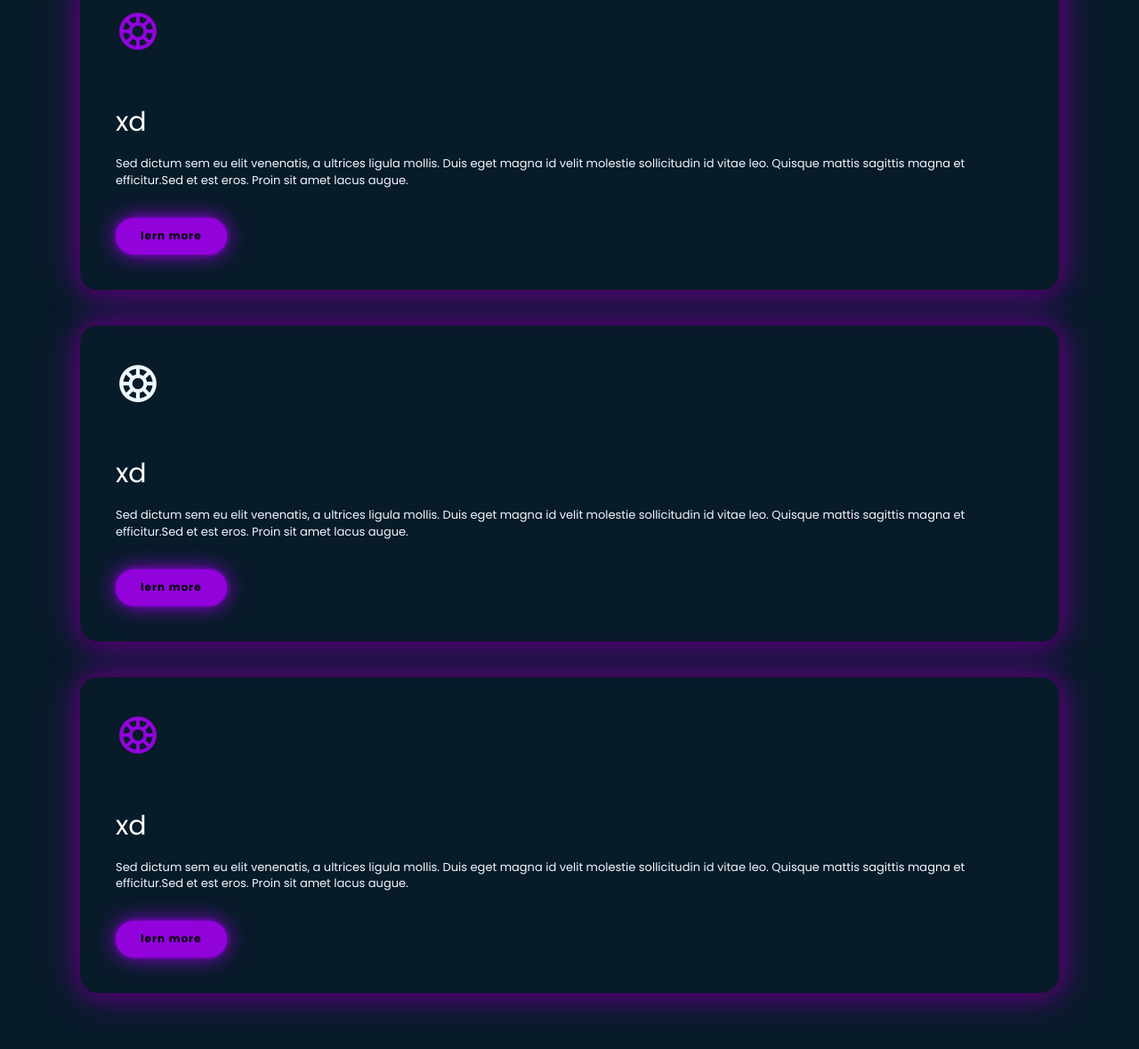
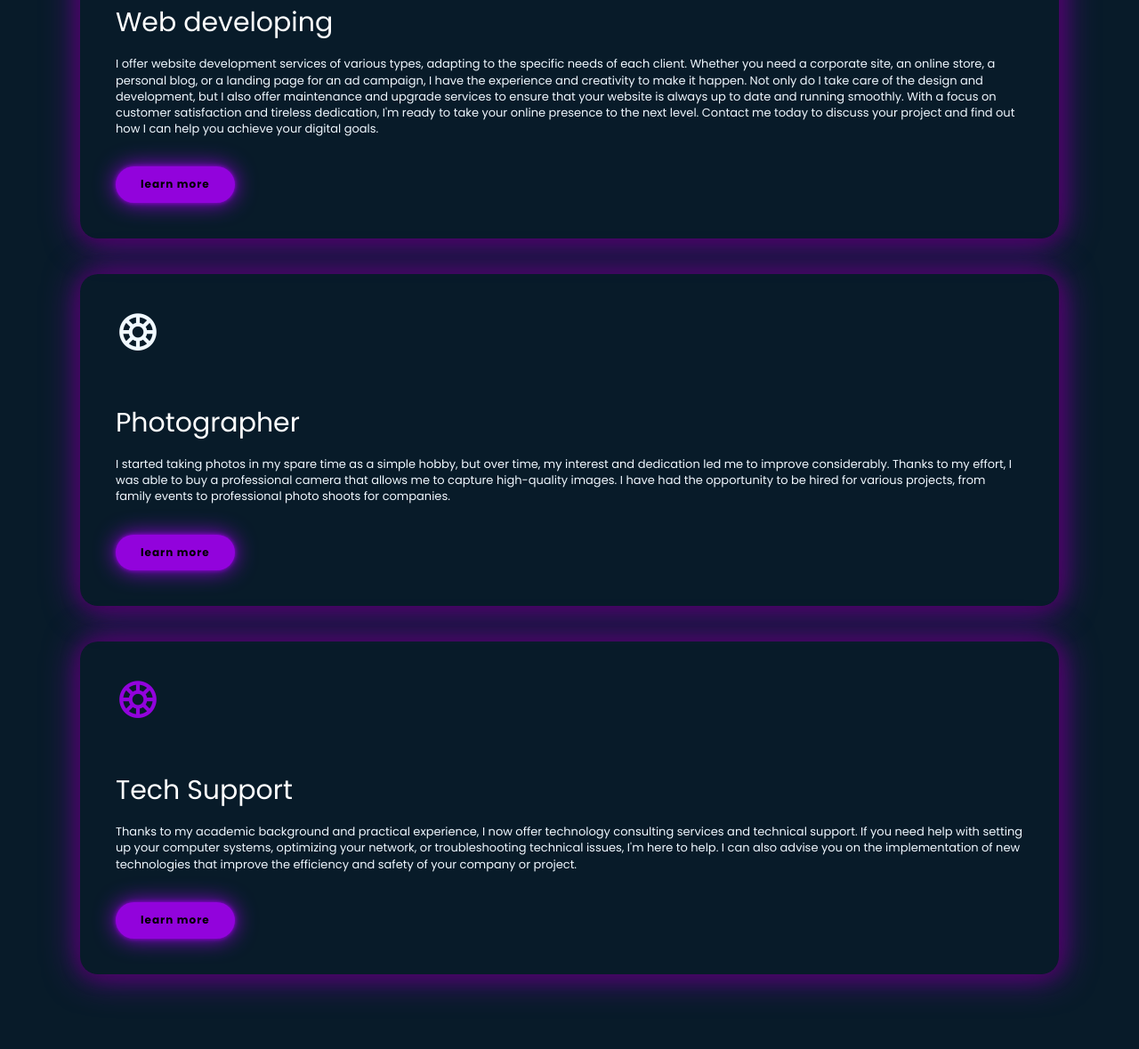
Before and after one commit to octarusconi/Pagina-WEB-lab-compu, a plain HTML site: page about.html in a window 1280 px wide. Shown: the part 1223-2402 px from the top of the page at 89% size. Drawn offline with nearby package versions, Linux system fonts and the light colour scheme.

```diff
--- a/about.html
+++ b/about.html
@@ -25,12 +25,13 @@
         </header>
         <section class="about" id="about">
             <div class="about-img">
-                <img src="resources/titocalderon.png">
+                <img src="resources/fotoperfil.jpg">
             </div>
             <div class="about-text">
                 <h2>About<span>Me</span></h2>
                 <h4>Informaric Engineering Student!</h4>
-                <p>Lorem ipsum dolor sit amet, consectetur adipiscing elit. Ut lacinia consequat convallis. Suspendisse vel convallis risus, id eleifend nunc. Pellentesque imperdiet, diam a efficitur convallis, massa massa tincidunt nisl, bibendum consequat sem odio vitae justo. Praesent sed faucibus sem, in commodo lectus. Fusce quis nisi mattis, ultricies ante eu, convallis ipsum. Integer vitae sem non eros imperdiet viverra quis vel mi. In dolor elit, hendrerit sit amet sem sit amet, hendrerit lacinia velit. Fusce risus ante, vehicula sit amet nulla id, rutrum condimentum eros. Class aptent taciti sociosqu ad litora torquent per conubia nostra, per inceptos himenaeos.  </p>
+                <p>My name is Matias Karlsson, I am 22 years old and I am from the city of Santa Fe, Argentina.I am a passionate Full Stack developer with a specialized focus on the frontend. With good knowledge in Java, Hibernate and Spring Boot, I have built a robust technical foundation that allows me to design and develop scalable and efficient solutions. In my free time i take good photos and do tech support.
+                  </p>
                 <a href="#" class="btn-box">More About Me</a>
             </div>
         </section>
@@ -41,23 +42,25 @@
                     <div class="services-list">
                         <div>
                            <i class='bx bx-color' style='color: #9203dc' ></i>
-                           <h2>xd</h2>
-                           <p>Sed dictum sem eu elit venenatis, a ultrices ligula mollis. Duis eget magna id velit molestie sollicitudin id vitae leo. Quisque mattis sagittis magna et efficitur.Sed et est eros. Proin sit amet lacus augue.</p>
-                                <a href="#" class="read">lern more</a>
+                           <h2>Web developing</h2>
+                           <p>I offer website development services of various types, adapting to the specific needs of each client. Whether you need a corporate site, an online store, a personal blog, or a landing page for an ad campaign, I have the experience and creativity to make it happen.
+                            Not only do I take care of the design and development, but I also offer maintenance and upgrade services to ensure that your website is always up to date and running smoothly. With a focus on customer satisfaction and tireless dedication, I'm ready to take your online presence to the next level. Contact me today to discuss your project and find out how I can help you achieve your digital goals.
+                           </p>
+                                <a href="#" class="read">learn more</a>
                         </div>
                         <div>
                             <i class='bx bx-color'></i>
-                            <h2>xd</h2>
-                            <p>Sed dictum sem eu elit venenatis, a ultrices ligula mollis. Duis eget magna id velit molestie sollicitudin id vitae leo. Quisque mattis sagittis magna et efficitur.Sed et est eros. Proin sit amet lacus augue.</p>
-                                 <a href="#" class="read">lern more</a>
+                            <h2>Photographer</h2>
+                            <p>I started taking photos in my spare time as a simple hobby, but over time, my interest and dedication led me to improve considerably. Thanks to my effort, I was able to buy a professional camera that allows me to capture high-quality images. I have had the opportunity to be hired for various projects, from family events to professional photo shoots for companies.</p>
+                                 <a href="#" class="read">learn more</a>
                          </div>
                          <div>
                             <i class='bx bx-color' style='color: #9203dc'></i>
 
 
-                            <h2>xd</h2>
-                            <p>Sed dictum sem eu elit venenatis, a ultrices ligula mollis. Duis eget magna id velit molestie sollicitudin id vitae leo. Quisque mattis sagittis magna et efficitur.Sed et est eros. Proin sit amet lacus augue.</p>
-                                 <a href="#" class="read">lern more</a>
+                            <h2>Tech Support</h2>
+                            <p>Thanks to my academic background and practical experience, I now offer technology consulting services and technical support. If you need help with setting up your computer systems, optimizing your network, or troubleshooting technical issues, I'm here to help. I can also advise you on the implementation of new technologies that improve the efficiency and safety of your company or project.</p>
+                                 <a href="#" class="read">learn more</a>
                          </div>
                     </div>
                 </div>
```
Also changed, not shown: Pagina WEB/index.html (+1 -1 lines), home.html (+3 -3 lines), index.html (+3 -3 lines), portfolio.html (+1 -1 lines), Pagina WEB/resources/fotoperfil.jpg (added), Pagina WEB/resources/padel.png (added), Pagina WEB/stylesheet.css (line endings or trailing spaces).
